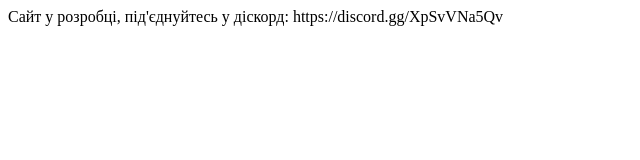
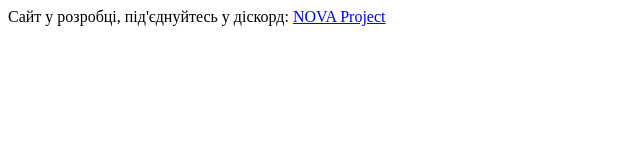
Before and after one commit to ua-nova-project/wait-site, a plain HTML site: page index.html in a window 1280 px wide. Shown: the whole page, without its empty margins (0-640 px from the left). Drawn offline with Linux system fonts and the light colour scheme.

Commit message:
Update index.html

```diff
--- a/index.html
+++ b/index.html
@@ -6,6 +6,6 @@
     <title>NOVA Project</title>
 </head>
 <body>
-    Сайт у розробці, під'єднуйтесь у діскорд: https://discord.gg/XpSvVNa5Qv
+    Сайт у розробці, під'єднуйтесь у діскорд: <a href="https://discord.gg/XpSvVNa5Qv">NOVA Project</a>
 </body>
 </html>
```
